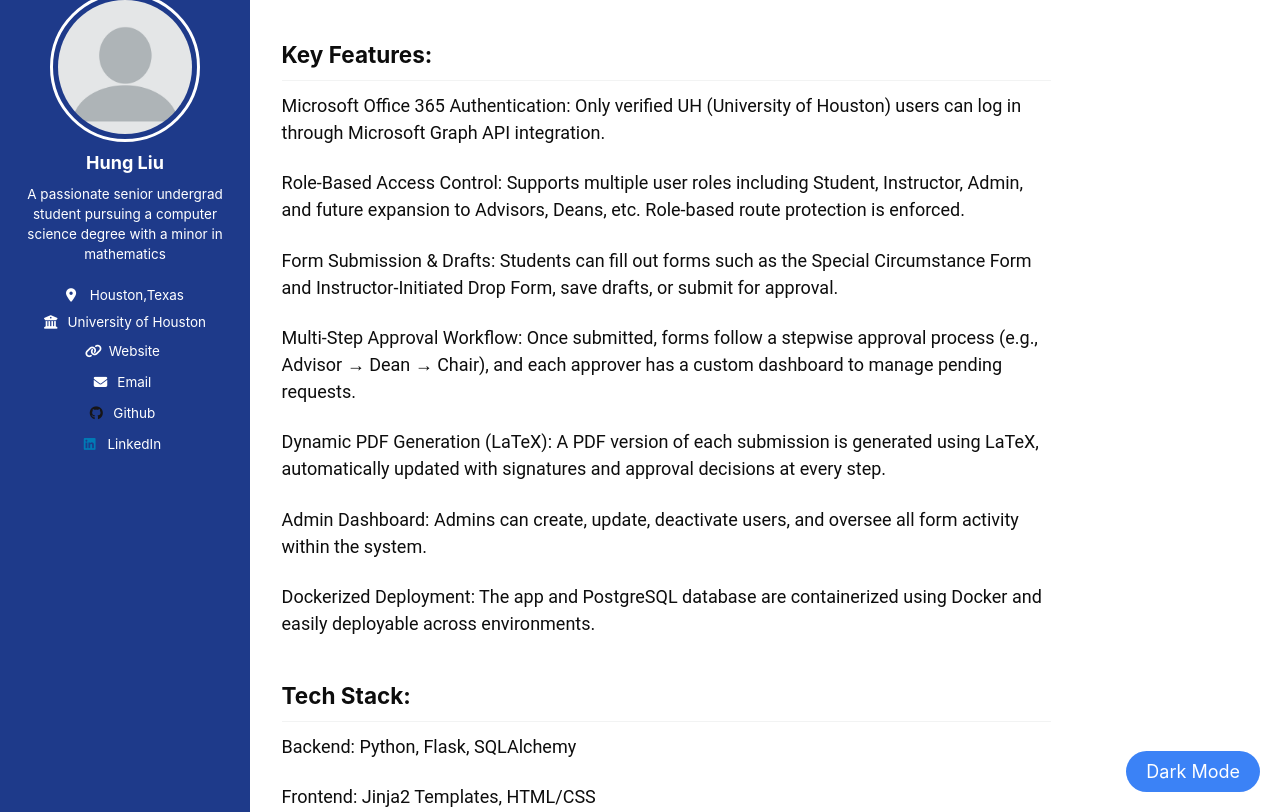
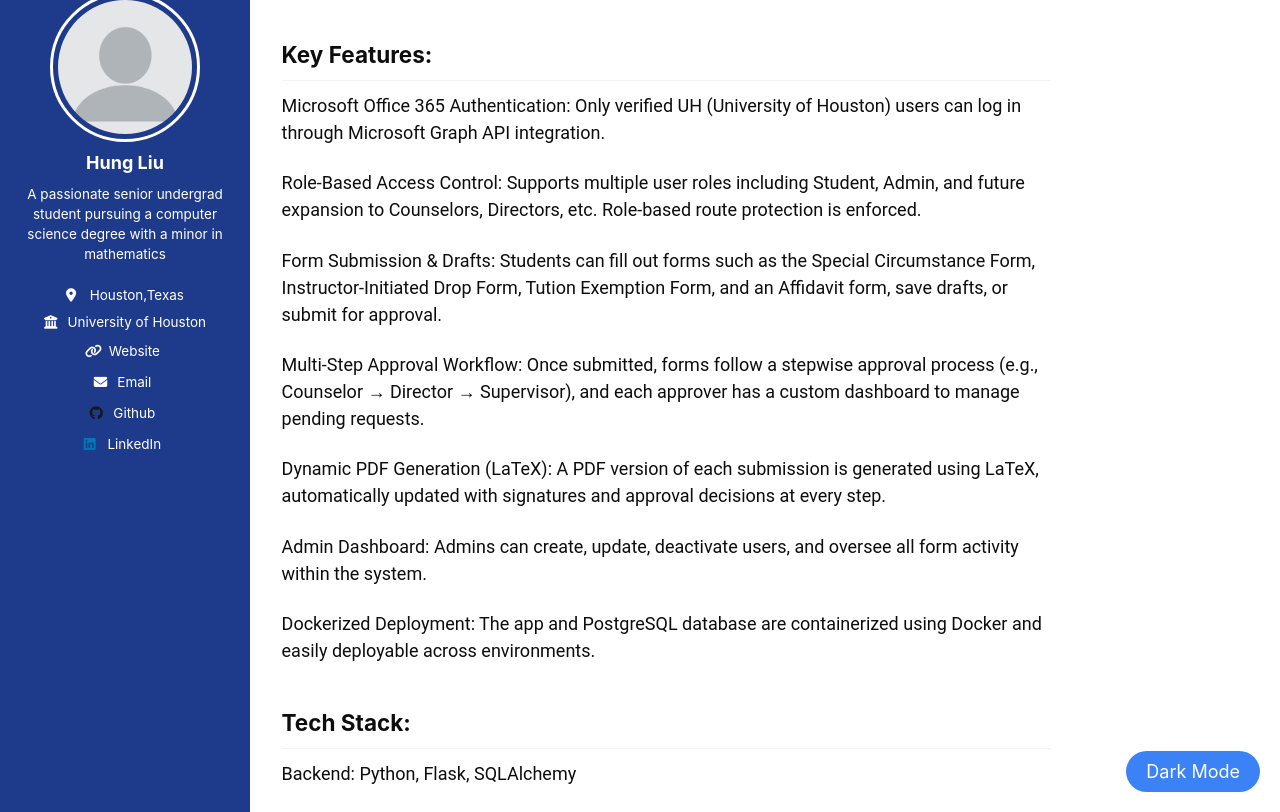
Before and after one commit to sunnySKL/sunnySKL.github.io, a Jekyll site: the page built from _portfolio/portfolio-1.md, in a window 1280 px wide and 900 px high, scrolled down 850 px, cut to the strip 88-900 px from the top of the window. Built offline with Jekyll 4.4.1, drawn with Linux system fonts in a browser that asks for light colours.

Commit message:
Update portfolio-1.md

```diff
--- a/_portfolio/portfolio-1.md
+++ b/_portfolio/portfolio-1.md
@@ -10,20 +10,20 @@ This project is a secure and scalable web-based application designed for managin
 
 
 ## Project Demo
-<iframe width="560" height="315" src="https://www.youtube.com/watch?v=6ZS2Kb2av5s" frameborder="0" allow="accelerometer; autoplay; clipboard-write; encrypted-media; gyroscope; picture-in-picture" allowfullscreen></iframe>
+<iframe width="560" height="315" src="https://www.youtube-nocookie.com/embed/6ZS2Kb2av5s" frameborder="0" allow="accelerometer; autoplay; clipboard-write; encrypted-media; gyroscope; picture-in-picture" allowfullscreen></iframe>
 
 ## Key Features:
 Microsoft Office 365 Authentication:
 Only verified UH (University of Houston) users can log in through Microsoft Graph API integration.
 
 Role-Based Access Control:
-Supports multiple user roles including Student, Instructor, Admin, and future expansion to Advisors, Deans, etc. Role-based route protection is enforced.
+Supports multiple user roles including Student, Admin, and future expansion to Counselors, Directors, etc. Role-based route protection is enforced.
 
 Form Submission & Drafts:
-Students can fill out forms such as the Special Circumstance Form and Instructor-Initiated Drop Form, save drafts, or submit for approval.
+Students can fill out forms such as the Special Circumstance Form, Instructor-Initiated Drop Form, Tution Exemption Form, and an Affidavit form, save drafts, or submit for approval.
 
 Multi-Step Approval Workflow:
-Once submitted, forms follow a stepwise approval process (e.g., Advisor → Dean → Chair), and each approver has a custom dashboard to manage pending requests.
+Once submitted, forms follow a stepwise approval process (e.g., Counselor → Director → Supervisor), and each approver has a custom dashboard to manage pending requests.
 
 Dynamic PDF Generation (LaTeX):
 A PDF version of each submission is generated using LaTeX, automatically updated with signatures and approval decisions at every step.
```
